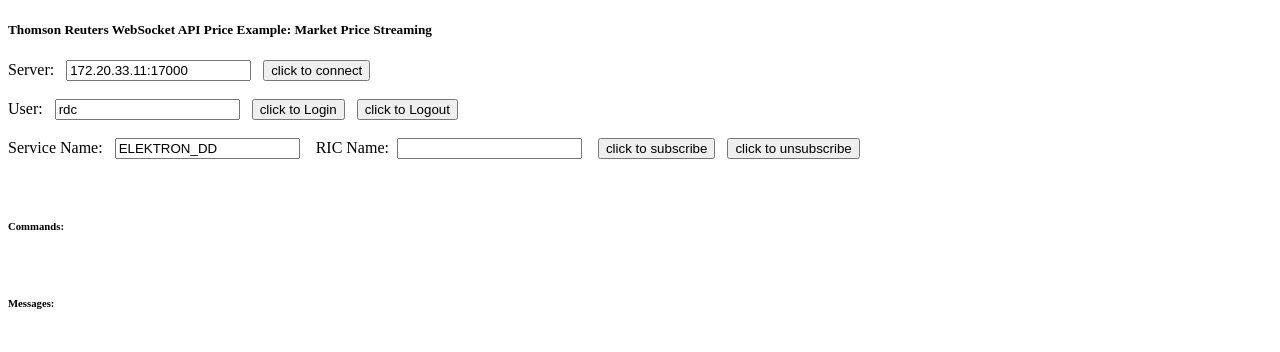
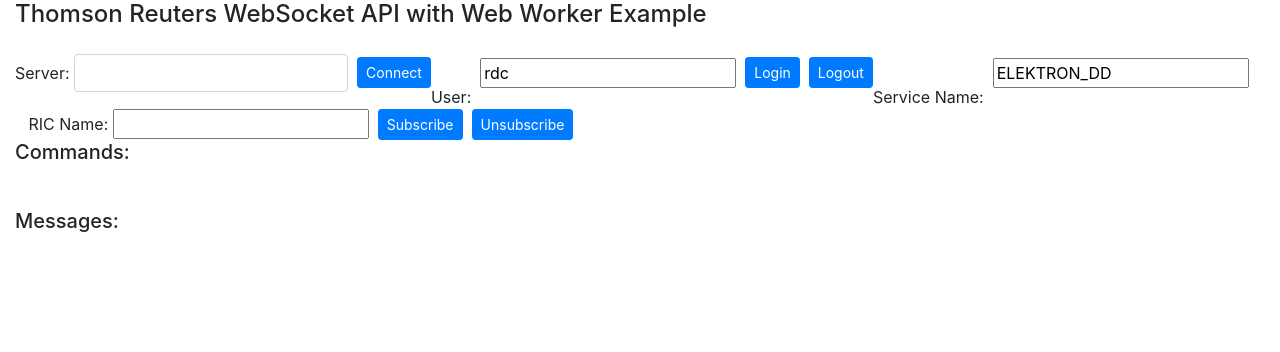
Before and after one commit to LSEG-API-Samples/Article.EWA.JavaScript.WebWorkersApp, a plain HTML site: page index.html in a window 1280 px wide. Drawn offline with nearby package versions, Linux system fonts and the light colour scheme.

Commit message:
change log: start apply Bootstrap CSS to the page

```diff
--- a/index.html
+++ b/index.html
@@ -1,30 +1,53 @@
-<!doctype html>
-<html>
+<!DOCTYPE html>
+<html lang="en">
 
 <head>
+    <meta charset="utf-8">
+    <meta http-equiv="X-UA-Compatible" content="IE=edge">
+    <meta name="viewport" content="width=device-width, initial-scale=1">
     <title>ADS WebSocket Market Price Streaming Example</title>
+    <!-- Bootstrap -->
+    <link href="./bootstrap/css/bootstrap.min.css" rel="stylesheet">
+    <link href="./bootstrap/css/bootstrap-theme.min.css" rel="stylesheet">
+
+    <!--<link href="./bootstrap/css/cover.css" rel="stylesheet">-->
     <script src="./libs/jquery-3.2.1.min.js"></script>
+
+    <script src="./bootstrap/js/bootstrap.min.js"></script>
+
     <script src="./app/ws_worker.js"></script>
     <script src="./app/market_price_app.js"></script>
 </head>
 
 <body>
-    <h5>Thomson Reuters WebSocket API Price Example: Market Price Streaming</h5>
-    Server: &nbsp; <input type="text" id="txtServerurl" value="172.20.33.11:17000"> &nbsp;&nbsp;<button id="btnConnect">click to connect</button>
-    <br/><br/> User: &nbsp; <input type="text" id="txtUsername" value="rdc"> &nbsp;&nbsp;<button id="btnLogin">click to Login</button>    &nbsp;&nbsp;<button id="btnLogout">click to Logout</button>
-    <br/><br/> Service Name: &nbsp; <input type="text" id="txtServiceName" value="ELEKTRON_DD"> &nbsp;&nbsp; RIC Name:&nbsp;
+    <div class="container-fluid">
+        <h4>Thomson Reuters WebSocket API with Web Worker Example</h4>
+        <form class="form-inline">
+            <div class="form-group">
+                <label for="txtServerurl">Server:</label> &nbsp; <input type="text" id="txtServerurl" class="form-control">&nbsp;&nbsp;
+                <button id="btnConnect" type="button" class="btn btn-sm btn-primary">Connect</button>
+            </div>
+            <br/><br/> User: &nbsp; <input type="text" id="txtUsername" value="rdc"> &nbsp;&nbsp;<button id="btnLogin" type="button"
+                class="btn btn-sm btn-primary">Login</button> &nbsp;&nbsp;<button id="btnLogout" type="button" class="btn btn-sm btn-primary">Logout</button>
+            <br/><br/> Service Name: &nbsp; <input type="text" id="txtServiceName" value="ELEKTRON_DD"> &nbsp;&nbsp; RIC
+            Name:&nbsp;
             <input type="text" id="txtItemName" value=""> &nbsp;&nbsp;
-    <button id="btnSubscribe">click to subscribe</button> &nbsp;&nbsp;<button id="btnUnSubscribe">click to unsubscribe</button>
-    <br/><br/><br/> <h6>Commands:</h6>
+            <button id="btnSubscribe" type="button" class="btn btn-sm btn-primary">Subscribe</button> &nbsp;&nbsp;
+            <button id="btnUnSubscribe" type="button" class="btn btn-sm btn-primary">Unsubscribe</button>
+
+        </form>
+
+        <h5>Commands:</h5>
         <div id="command">
             <pre id="commandsPre">
         </pre>
         </div>
-    <h6>Messages:</h6>
+        <h5>Messages:</h5>
         <div id="message">
             <pre id="messagesPre">
         </pre>
         </div>
+    </div>
 </body>
 
 </html>
```
Also changed, not shown: 1 other file. Lines whose indentation alone changed are shown as unchanged.
